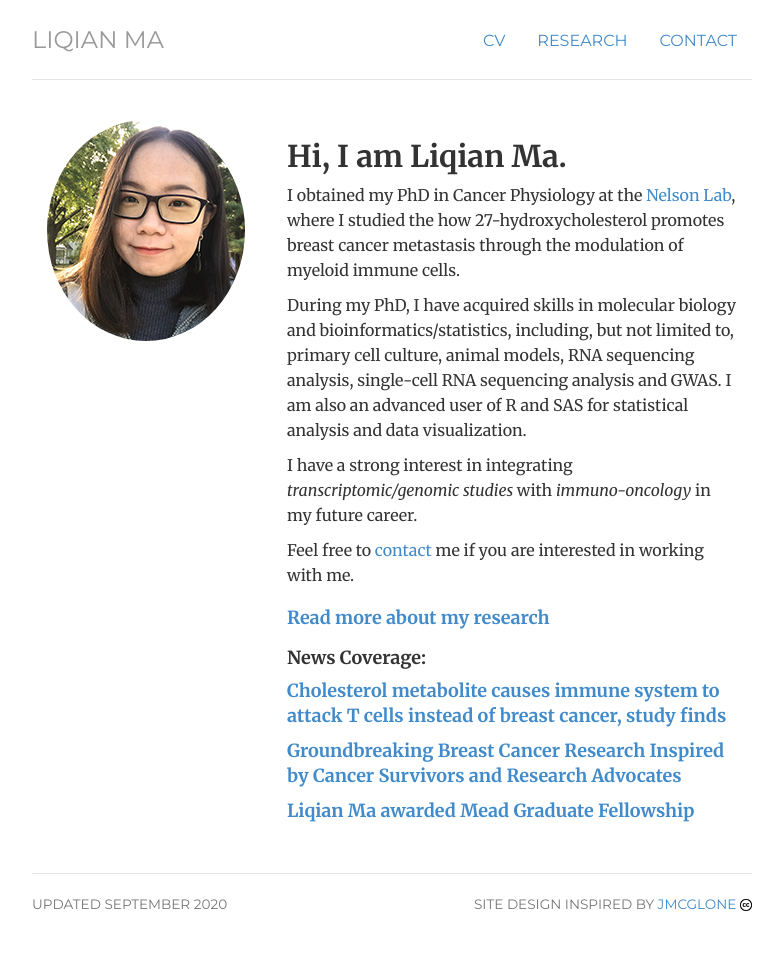
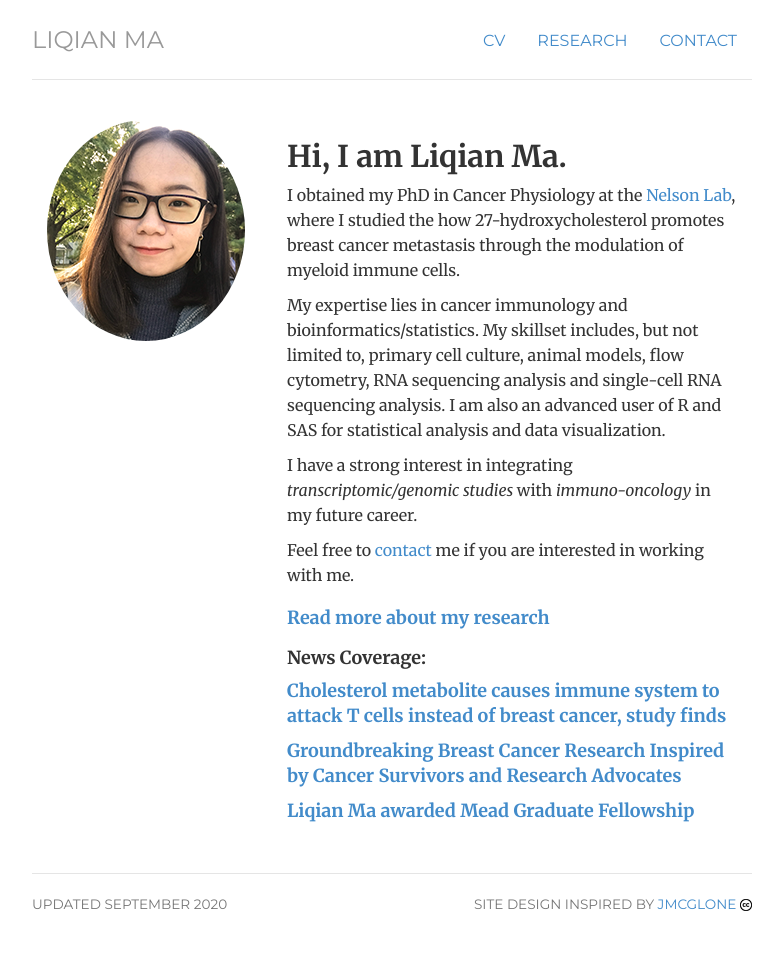
Before and after one commit to liqian-ma/liqian-ma.github.io, a Jekyll site: the page built from index.html, in a window 1280 px wide. Shown: the whole page, without its empty margins (248-1031 px from the left). Built offline with Jekyll 4.4.1, drawn with Linux system fonts in a browser that asks for light colours.

Commit message:
Update index.html

```diff
--- a/index.html
+++ b/index.html
@@ -14,7 +14,7 @@ keywords: genomics, cancer, research, immunology, University of Illinois, UIUC
 	<div itemscope itemtype="http://data-vocabulary.org/Person" class="col-sm-8">
 	<h2> Hi, I am <span itemprop="name">Liqian Ma</span>. </h2>
 	<p>I obtained my PhD in Cancer Physiology at the <a href="https://publish.illinois.edu/nelsonlab/">Nelson Lab</a>, where I studied the how 27-hydroxycholesterol promotes breast cancer metastasis through the modulation of myeloid immune cells.</p>
-	<p>During my PhD, I have acquired skills in molecular biology and bioinformatics/statistics, including, but not limited to, primary cell culture, animal models, RNA sequencing analysis, single-cell RNA sequencing analysis and GWAS. I am also an advanced user of R and SAS for statistical analysis and data visualization.</p>
+	<p>My expertise lies in cancer immunology and bioinformatics/statistics. My skillset includes, but not limited to, primary cell culture, animal models, flow cytometry, RNA sequencing analysis and single-cell RNA sequencing analysis. I am also an advanced user of R and SAS for statistical analysis and data visualization.</p>
 	<p>I have a strong interest in integrating <em> transcriptomic/genomic studies </em> with <em>immuno-oncology</em> in my future career.</p>
 	<p>Feel free to <a href="contact">contact</a> me if you are interested in working with me.</p>
 <h1></h1>
```
